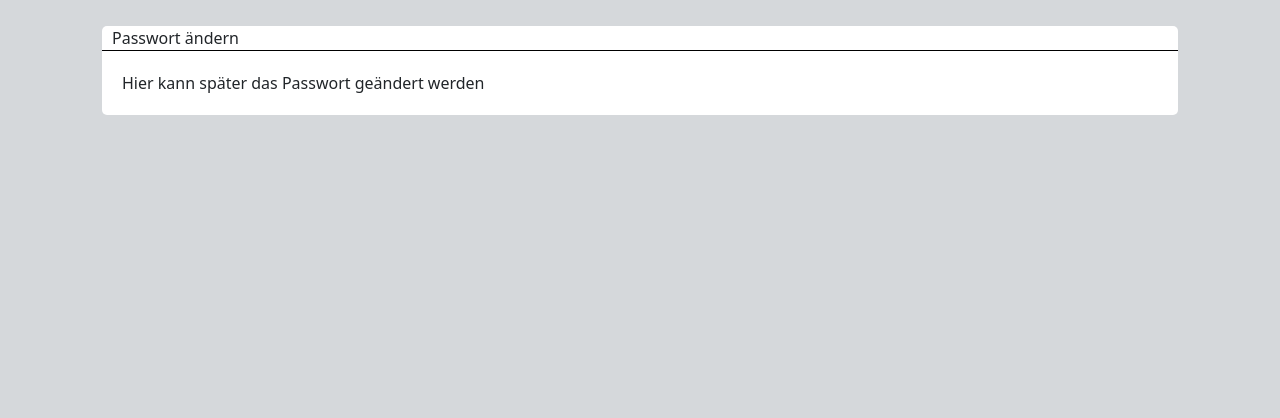
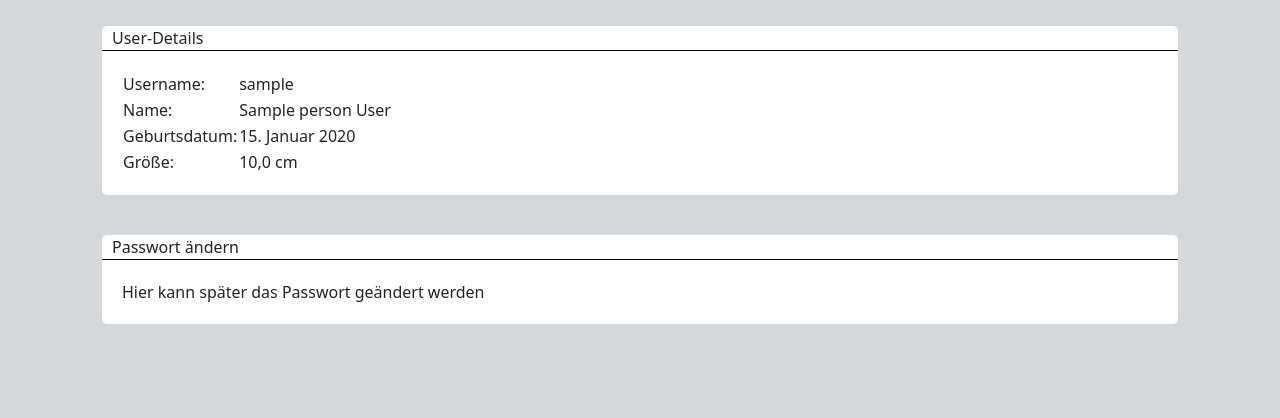
Before and after one commit to FelixFleckenstein/training-partner, a Django app: page /registration/user-profile in a window 1280 px wide; the page is wider, and only the part inside the window is pictured. Shown: the part 382-800 px from the top of that part. Run offline with Django 4.2, Linux system fonts and the light colour scheme; a user stored in the database is signed in; tables that the repository leaves empty hold one stand-in row (values such as "Sample post"); parts of the project's set-up code (start-up, migrations or seed data) failed here and were passed over; some libraries are stand-ins or nearby versions.

Commit message:
Added display of user-details

```diff
--- a/src/registration/templates/registration/user-profile.html
+++ b/src/registration/templates/registration/user-profile.html
@@ -12,6 +12,33 @@
 	<div class="row">
 		<div class="col">
 			<div class="dash-card">
+				<div class="dash-card-header">User-Details</div>
+				<div class="dash-card-body">
+					<table>
+						<tr>
+							<td>Username:</td>
+							<td>{{ userName }}</td>
+						</tr>
+						<tr>
+							<td>Name:</td>
+							<td>{{ person.name }} {{ person.lastName }}</td>
+						</tr>
+						<tr>
+							<td>Geburtsdatum:</td>
+							<td>{{ person.birthday }}</td>
+						</tr>
+						<tr>
+							<td>Größe:</td>
+							<td>{{ person.height }} cm</td>
+						</tr>
+					</table>
+				</div>
+			</div>
+		</div>
+	</div>
+	<div class="row">
+		<div class="col">
+			<div class="dash-card">
 				<div class="dash-card-header">Passwort ändern</div>
 				<div class="dash-card-body">
 					Hier kann später das Passwort geändert werden
--- a/src/registration/views.py
+++ b/src/registration/views.py
@@ -10,7 +10,10 @@ from .forms import NewUserForm
 
 @login_required
 def userProfile(request):
-	return render(request, 'registration/user-profile.html')
+	person = Person.objects.get(id=request.user.id)
+
+	context = {'person': person, 'userName': request.user.username}
+	return render(request, 'registration/user-profile.html', context)
 
 @login_required
 @user_passes_test(lambda u: u.is_superuser)
```
